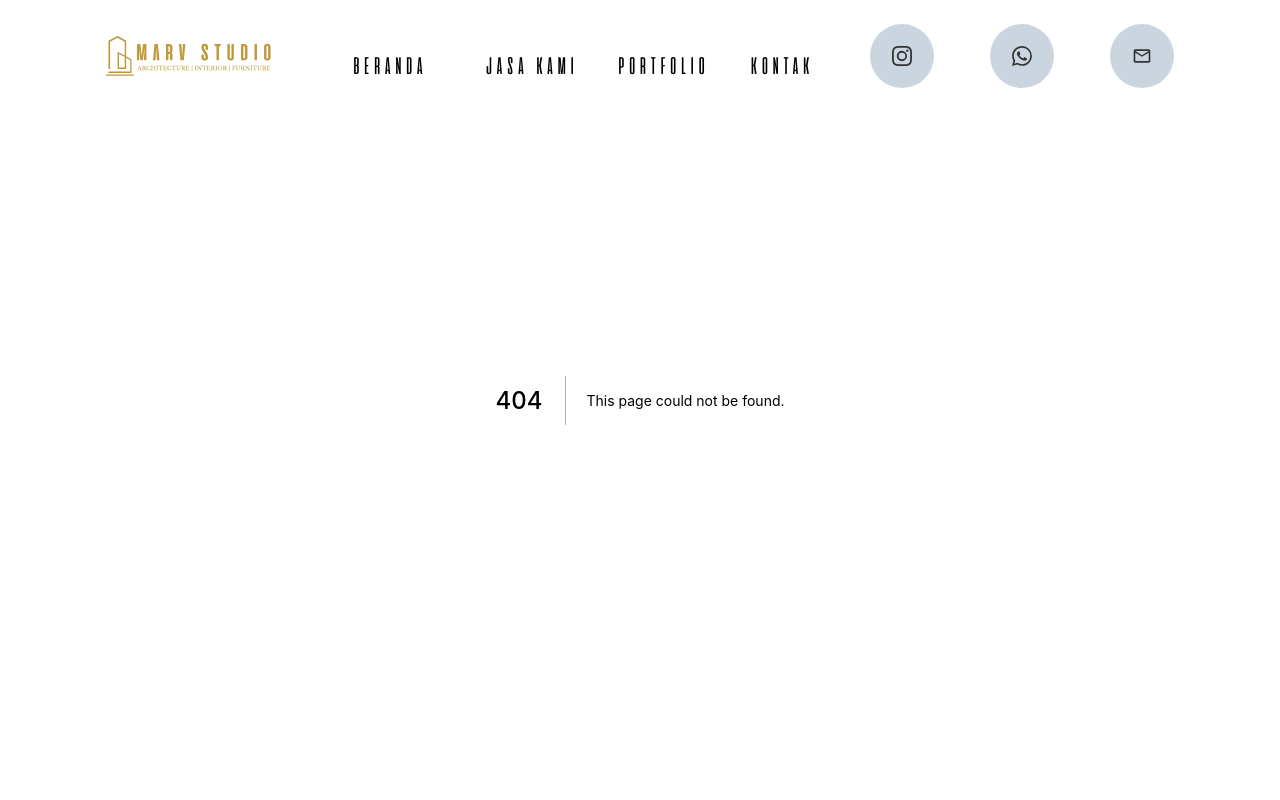
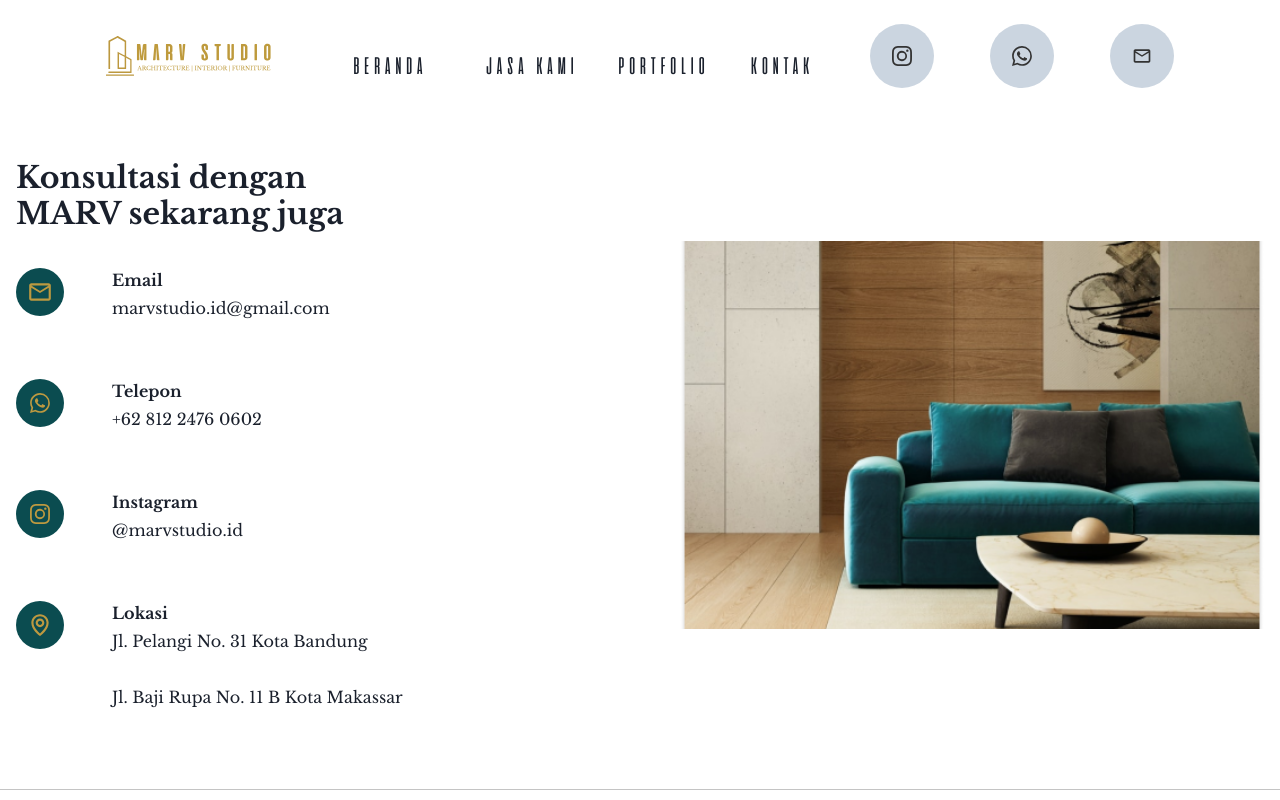
Before and after one commit to azharalifauzi/marv-project, a Next.js app: page /kontak in a window 1280 px wide. Before the commit this address had no page. Shown: the top 800 px of the page. Built offline with nearby package versions, Linux system fonts and the light colour scheme.

Commit message:
add kontak page

```diff
--- a/components/Footer/index.tsx
+++ b/components/Footer/index.tsx
@@ -37,7 +37,7 @@ const Footer = () => {
               </Link>
               <Text
                 as="a"
-                href="/"
+                href="mailto:marvstudio.id@gmail.com"
                 fontSize="sm"
                 _hover={{ color: 'brand.secondary' }}
               >
@@ -52,9 +52,10 @@ const Footer = () => {
               </Link>
               <Text
                 as="a"
-                href="https://instagram.com/marv"
+                href="https://instagram.com/marvstudio.id"
                 fontSize="sm"
                 _hover={{ color: 'brand.secondary' }}
+                target="_blank"
               >
                 Instagram
               </Text>
--- a/components/Header/index.tsx
+++ b/components/Header/index.tsx
@@ -143,8 +143,9 @@ const Header = () => {
             borderRadius="50%"
             bg="brand.lightblue"
             as="a"
-            href="https://instagram.com/marv"
+            href="https://instagram.com/marvstudio.id"
             role="group"
+            target="_blank"
           >
             <Icon
               as={BsInstagram}
@@ -164,8 +165,9 @@ const Header = () => {
             borderRadius="50%"
             bg="brand.lightblue"
             as="a"
-            href="https://instagram.com/marv"
+            href="https://wa.me/6281224760602?lang=id"
             role="group"
+            target="_blank"
           >
             <Icon
               as={BsWhatsapp}
@@ -185,7 +187,7 @@ const Header = () => {
             borderRadius="50%"
             bg="brand.lightblue"
             as="a"
-            href="https://instagram.com/marv"
+            href="mailto:marvstudio.id@gmail.com"
             role="group"
           >
             <Icon
--- /dev/null
+++ b/pages/kontak.tsx
@@ -0,0 +1,126 @@
+import {
+  Box,
+  Container,
+  Flex,
+  Grid,
+  Heading,
+  Icon,
+  Text,
+  VStack
+} from '@chakra-ui/react';
+import { MdOutlineMailOutline } from 'react-icons/md';
+import { BsInstagram, BsWhatsapp } from 'react-icons/bs';
+import { BiMap } from 'react-icons/bi';
+import Image from 'next/image';
+
+const KontakPage = () => {
+  return (
+    <main>
+      <Container maxW="container.xl" pb="20">
+        <Grid
+          pt="40"
+          alignItems="center"
+          gridTemplateColumns="repeat(2, 1fr)"
+          gap="20"
+        >
+          <Box>
+            <Heading maxW="370px" fontSize="3xl" as="h1" mb="9">
+              Konsultasi dengan MARV sekarang juga
+            </Heading>
+            <VStack spacing={59} alignItems="flex-start">
+              <Flex gap="12">
+                <Flex
+                  justifyContent="center"
+                  alignItems="center"
+                  bg="brand.primary"
+                  borderRadius="50%"
+                  h="12"
+                  w="12"
+                >
+                  <Icon
+                    w="26px"
+                    h="26px"
+                    fill="brand.secondary"
+                    as={MdOutlineMailOutline}
+                  />
+                </Flex>
+                <Box>
+                  <Text fontWeight="bold" mb="1">
+                    Email
+                  </Text>
+                  <Text>marvstudio.id@gmail.com</Text>
+                </Box>
+              </Flex>
+              <Flex gap="12">
+                <Flex
+                  justifyContent="center"
+                  alignItems="center"
+                  bg="brand.primary"
+                  borderRadius="50%"
+                  h="12"
+                  w="12"
+                >
+                  <Icon w="5" h="5" fill="brand.secondary" as={BsWhatsapp} />
+                </Flex>
+                <Box>
+                  <Text fontWeight="bold" mb="1">
+                    Telepon
+                  </Text>
+                  <Text>+62 812 2476 0602</Text>
+                </Box>
+              </Flex>
+              <Flex gap="12">
+                <Flex
+                  justifyContent="center"
+                  alignItems="center"
+                  bg="brand.primary"
+                  borderRadius="50%"
+                  h="12"
+                  w="12"
+                >
+                  <Icon w="5" h="5" fill="brand.secondary" as={BsInstagram} />
+                </Flex>
+                <Box>
+                  <Text fontWeight="bold" mb="1">
+                    Instagram
+                  </Text>
+                  <Text>@marvstudio.id</Text>
+                </Box>
+              </Flex>
+              <Flex gap="12">
+                <Flex
+                  justifyContent="center"
+                  alignItems="center"
+                  bg="brand.primary"
+                  borderRadius="50%"
+                  h="12"
+                  w="12"
+                >
+                  <Icon w="26px" h="26px" fill="brand.secondary" as={BiMap} />
+                </Flex>
+                <Box>
+                  <Text fontWeight="bold" mb="1">
+                    Lokasi
+                  </Text>
+                  <Text mb="8">Jl. Pelangi No. 31 Kota Bandung</Text>
+                  <Text>Jl. Baji Rupa No. 11 B Kota Makassar</Text>
+                </Box>
+              </Flex>
+            </VStack>
+          </Box>
+          <Box position="relative" maxH="388px" h="100%">
+            <Image
+              src="/assets/images/kontak.png"
+              alt="room with cyan sofa"
+              layout="fill"
+              objectFit="cover"
+              objectPosition="center"
+            />
+          </Box>
+        </Grid>
+      </Container>
+    </main>
+  );
+};
+
+export default KontakPage;
```
Also changed, not shown: public/assets/images/kontak.png (added).
